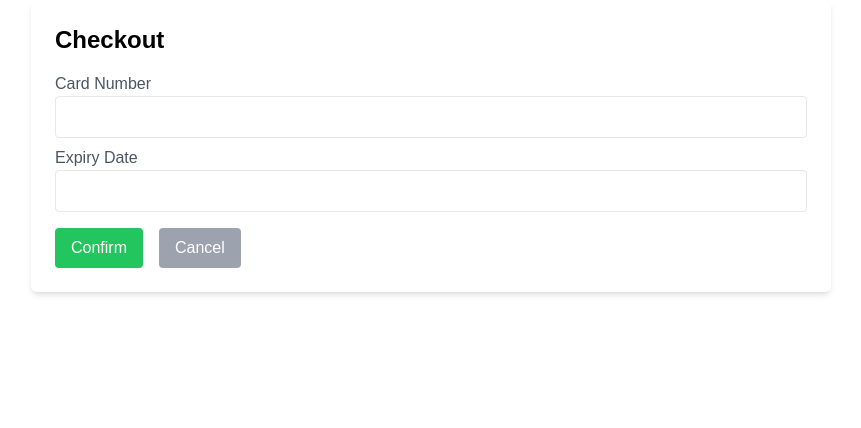
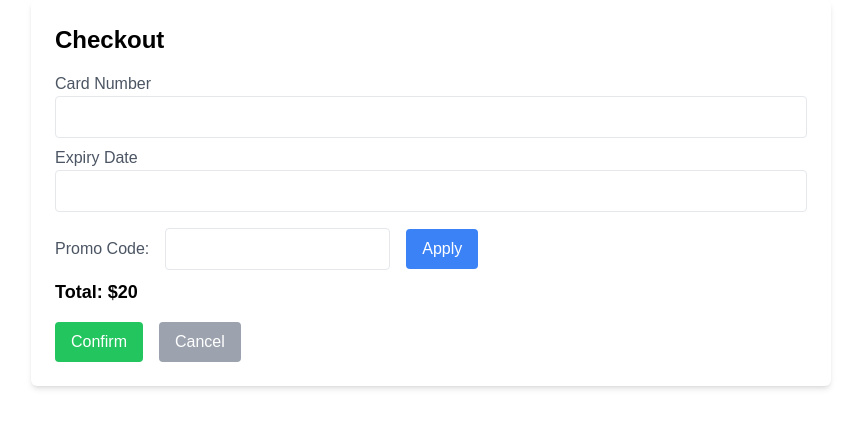
Before and after one commit to meghan-d/swe-project, a React (Create React App) app in the folder cinema-e-booking-system/: page /checkout in a window 1280 px wide. Shown: the top 428 px of the page, without its empty margins (209-1070 px from the left). Built offline with nearby package versions, Linux system fonts and the light colour scheme.

Commit message:
added option to add promo code at checkout and display total

```diff
--- a/cinema-e-booking-system/src/pages/Checkout.jsx
+++ b/cinema-e-booking-system/src/pages/Checkout.jsx
@@ -15,12 +15,18 @@ const Checkout = () => {
         <input type="text" name="cardNumber" value={payment.cardNumber} onChange={handleChange}
           className="w-full border rounded p-2"/>
       </div>
-      <div className="mb-2">
+      <div className="mb-4">
         <label className="block text-gray-600">Expiry Date</label>
         <input type="text" name="expiry" value={payment.expiry} onChange={handleChange}
           className="w-full border rounded p-2"/>
       </div>
-      <div className="flex gap-4 mt-4">
+      <div className="mb-2 flex items-center">
+        <label className="block text-gray-600 mr-4">Promo Code: </label>
+        <input type="text" name="promotion" className="border rounded p-2 mr-4"/>
+        <button className="bg-blue-500 text-white px-4 py-2 rounded">Apply</button>
+      </div>
+      <h3 className="text-lg font-semibold">Total: $20</h3>
+      <div className=" flex gap-4 mt-4">
         <button className="bg-green-500 text-white px-4 py-2 rounded"
         onClick={() => window.location.href = '/order-confirmation'}>
         Confirm</button>
```
